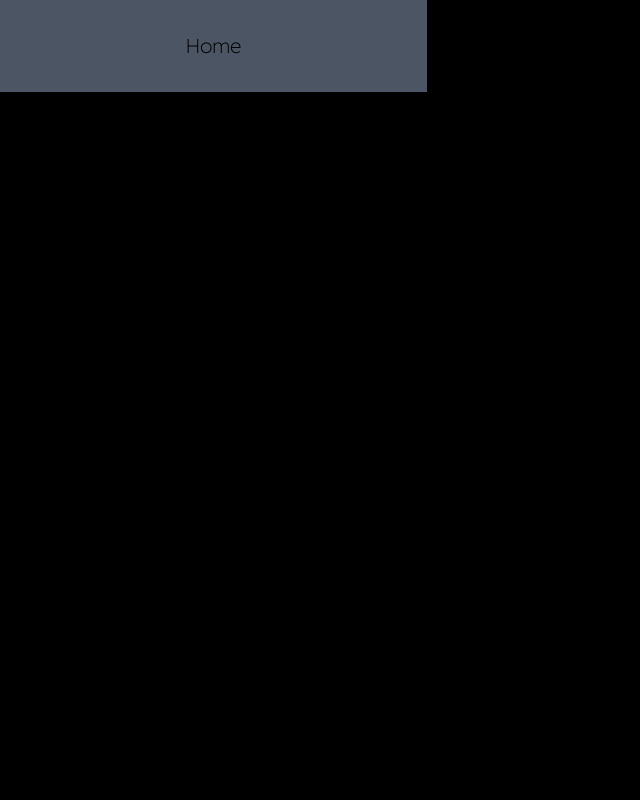
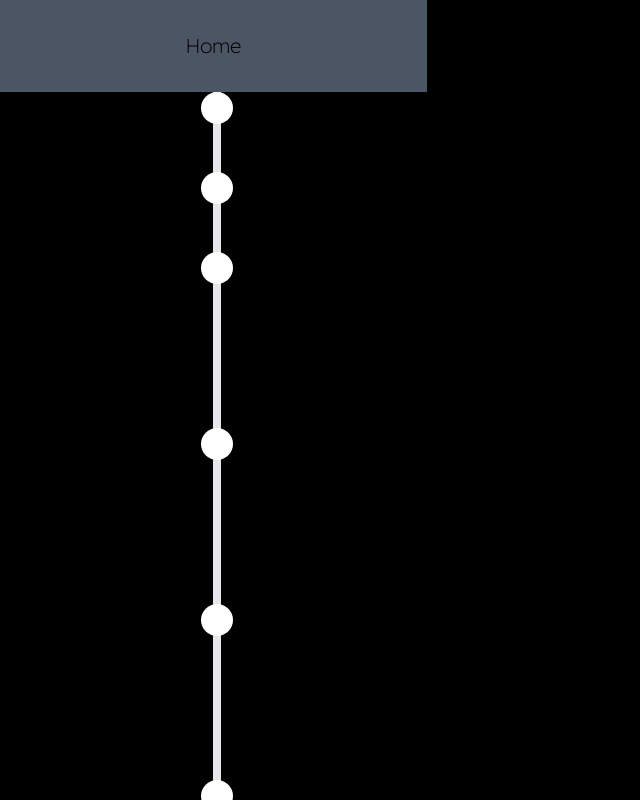
Before and after one commit to laurismelderis/lauris-app, a Next.js app: page /cv in a window 1280 px wide. Shown: the top 800 px of the page, without its empty margins (0-640 px from the left). Built offline with nearby package versions, Linux system fonts and the light colour scheme.

Commit message:
patch: update cv page with some styles'

```diff
--- /dev/null
+++ b/app/cv/components/Event.module.css
@@ -0,0 +1,13 @@
+.circle {
+  width: 32px;
+  height: 32px;
+  border-radius: 16px;
+  background-color: white;
+  position: absolute;
+  left: -20px;
+}
+
+.date {
+  position: absolute;
+  left: -200px;
+}
--- /dev/null
+++ b/app/cv/components/Event.tsx
@@ -0,0 +1,25 @@
+import React from 'react'
+import styles from './Event.module.css'
+
+interface EventProps {
+  title?: string
+  children?: React.JSX.Element | string
+}
+
+const Event = ({ title, children }: EventProps) => {
+  return (
+    <div className='container flex'>
+      <div className={`flex flex-col ${styles.date}`}>
+        <div>2000</div>
+        <div className='text-lg font-light'>15th of September</div>
+      </div>
+      <div className={styles.circle} />
+      <div className='container'>
+        <div>{title}</div>
+        <div className='text-2xl font-light'>{children}</div>
+      </div>
+    </div>
+  )
+}
+
+export default Event
--- /dev/null
+++ b/app/cv/components/Timeline.tsx
@@ -0,0 +1,47 @@
+'use client'
+
+import React, { useEffect } from 'react'
+import Event from './Event'
+
+const Timeline = () => {
+  const onScroll = (e: Event) => {
+    console.log(window.scrollY)
+  }
+
+  useEffect(() => {
+    window.addEventListener('scroll', onScroll)
+
+    return () => {
+      window.removeEventListener('scroll', onScroll)
+    }
+  }, [])
+
+  return (
+    <>
+      <div className='mx-auto px-8 w-4/6 text-5xl border-l-8 relative'>
+        <Event title='Born date'>
+          Lauris was born at 2000 15th of September
+        </Event>
+        <Event title='Secondary school graduation'>
+          Graduated at 2018 of May, Rigas 84th secondary school
+        </Event>
+        {[1, 2, 3, 4, 5, 6, 7, 8, 9, 10].map((id) => (
+          <Event title={id.toString()} key={id}>
+            Lorem ipsum dolor sit amet, consectetur adipisicing elit. Possimus
+            doloribus voluptatibus corporis necessitatibus reiciendis tempora
+            dolor non soluta eum. Cupiditate, alias in itaque deleniti ut
+            asperiores molestiae ea id corporis.
+          </Event>
+        ))}
+        <Event title='Secondary school graduation'>
+          Lorem ipsum dolor sit amet, consectetur adipisicing elit. Possimus
+          doloribus voluptatibus corporis necessitatibus reiciendis tempora
+          dolor non soluta eum. Cupiditate, alias in itaque deleniti ut
+          asperiores molestiae ea id corporis.
+        </Event>
+      </div>
+    </>
+  )
+}
+
+export default Timeline
--- a/app/cv/page.tsx
+++ b/app/cv/page.tsx
@@ -1,7 +1,8 @@
 import React from 'react'
+import Timeline from './components/Timeline'
 
 const Cv = () => {
-  return <div>Cv</div>
+  return <Timeline />
 }
 
 export default Cv
--- a/app/layout.tsx
+++ b/app/layout.tsx
@@ -19,6 +19,7 @@ export default function RootLayout({
     <html lang='en'>
       <body className={lexend.className}>
         <Header />
+        <div style={{ height: '5.75em' }} />
         {children}
       </body>
     </html>
```
